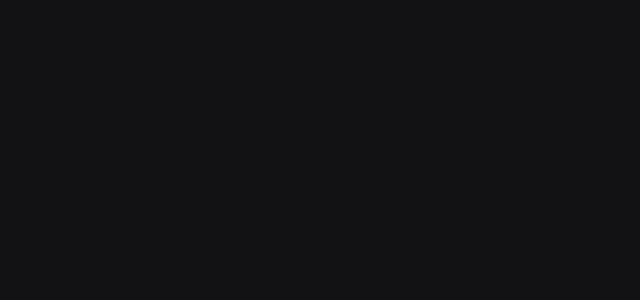
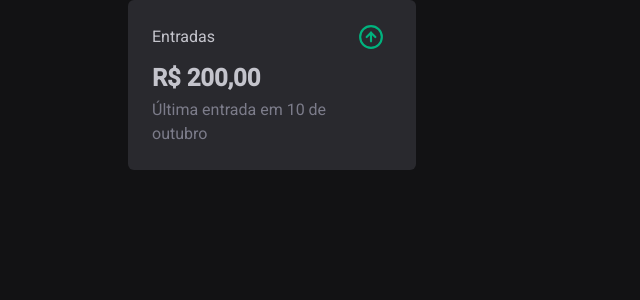
Before and after one commit to MatheusCPimentel/menta-money-test, a Next.js app: page / in a window 1280 px wide. Shown: the top 300 px of the page, without its empty margins (0-640 px from the left). Built offline with nearby package versions, Linux system fonts and the light colour scheme.

Commit message:
Created the first component

```diff
--- a/package.json
+++ b/package.json
@@ -13,7 +13,9 @@
     "@types/react": "18.2.12",
     "@types/react-dom": "18.2.5",
     "autoprefixer": "10.4.14",
+    "date-fns": "^2.30.0",
     "eslint-config-next": "13.4.6",
+    "lucide-react": "^0.244.0",
     "next": "13.4.6",
     "postcss": "8.4.24",
     "react": "18.2.0",
--- a/src/app/globals.css
+++ b/src/app/globals.css
@@ -1,3 +1,8 @@
 @tailwind base;
 @tailwind components;
 @tailwind utilities;
+
+h1 {
+  @apply text-2xl;
+  @apply font-bold;
+}
--- a/src/app/layout.tsx
+++ b/src/app/layout.tsx
@@ -1,9 +1,13 @@
 import { ReactNode } from 'react'
 import './globals.css'
 
-import { Inter } from 'next/font/google'
+import { Roboto } from 'next/font/google'
+import { DashboardCard } from '@/components/DashboardCard'
 
-const inter = Inter({ subsets: ['latin'] })
+const roboto = Roboto({
+  weight: ['400', '500'],
+  subsets: ['latin'],
+})
 
 export const metadata = {
   title: { default: 'MentaMoney', template: '%s | MentaMoney' },
@@ -12,8 +16,16 @@
 
 export default function RootLayout({ children }: { children: ReactNode }) {
   return (
-    <html lang="en" className={inter.className}>
-      <body className="bg-gray-1">{children}</body>
+    <html lang="en" className={roboto.className}>
+      <body className="m-auto max-w-screen-lg bg-gray-1 text-gray-6">
+        <DashboardCard
+          amount={200}
+          isIncomeTransactionType
+          lastTransactionDate="10/10/2023"
+        />
+
+        <div>{children}</div>
+      </body>
     </html>
   )
 }
--- a/src/app/page.tsx
+++ b/src/app/page.tsx
@@ -1,3 +1,3 @@
 export default function Home() {
-  return <main></main>
+  return <div />
 }
--- /dev/null
+++ b/src/components/DashboardCard.tsx
@@ -0,0 +1,53 @@
+import { ArrowDownCircle, ArrowUpCircle } from 'lucide-react'
+import { FC } from 'react'
+import { format } from 'date-fns'
+import { ptBR } from 'date-fns/locale'
+
+interface DashboardCardProps {
+  amount: number
+  isIncomeTransactionType: boolean
+  lastTransactionDate: string
+}
+
+export const DashboardCard: FC<DashboardCardProps> = (props) => {
+  const {
+    amount = 0,
+    lastTransactionDate = '2023-06-17',
+    isIncomeTransactionType = true,
+  } = props
+
+  const formattedCurrency = new Intl.NumberFormat('pt-BR', {
+    style: 'currency',
+    currency: 'BRL',
+  }).format(amount)
+
+  const formattedLastTransactionDate = format(
+    new Date(lastTransactionDate),
+    "dd 'de' MMMM",
+    { locale: ptBR },
+  )
+
+  return (
+    <div className="w-72 rounded-md bg-gray-3 p-6 pr-8">
+      <div className="flex items-center justify-between pb-3">
+        {isIncomeTransactionType ? (
+          <>
+            <span>Entradas</span>
+            <ArrowUpCircle className="text-green-light" size={26} />
+          </>
+        ) : (
+          <>
+            <span>Saídas</span>
+            <ArrowDownCircle className="text-red" size={26} />
+          </>
+        )}
+      </div>
+
+      <h1>{formattedCurrency}</h1>
+
+      <span className="block pt-1 text-gray-5">
+        Última entrada em {formattedLastTransactionDate}
+      </span>
+    </div>
+  )
+}
--- a/tailwind.config.js
+++ b/tailwind.config.js
@@ -6,7 +6,6 @@
     './src/app/**/*.{js,ts,jsx,tsx,mdx}',
   ],
   theme: {
-    // extend: {
     colors: {
       white: '#FFFFFF',
       'gray-1': '#121214',
@@ -22,7 +21,6 @@
       'red-dark': '#AA2834',
       red: '#F75A68',
     },
-    // },
   },
   plugins: [],
 }
```
Also changed, not shown: .eslintrc.json, 1 other file (tests, documents, lock files or other folders).
